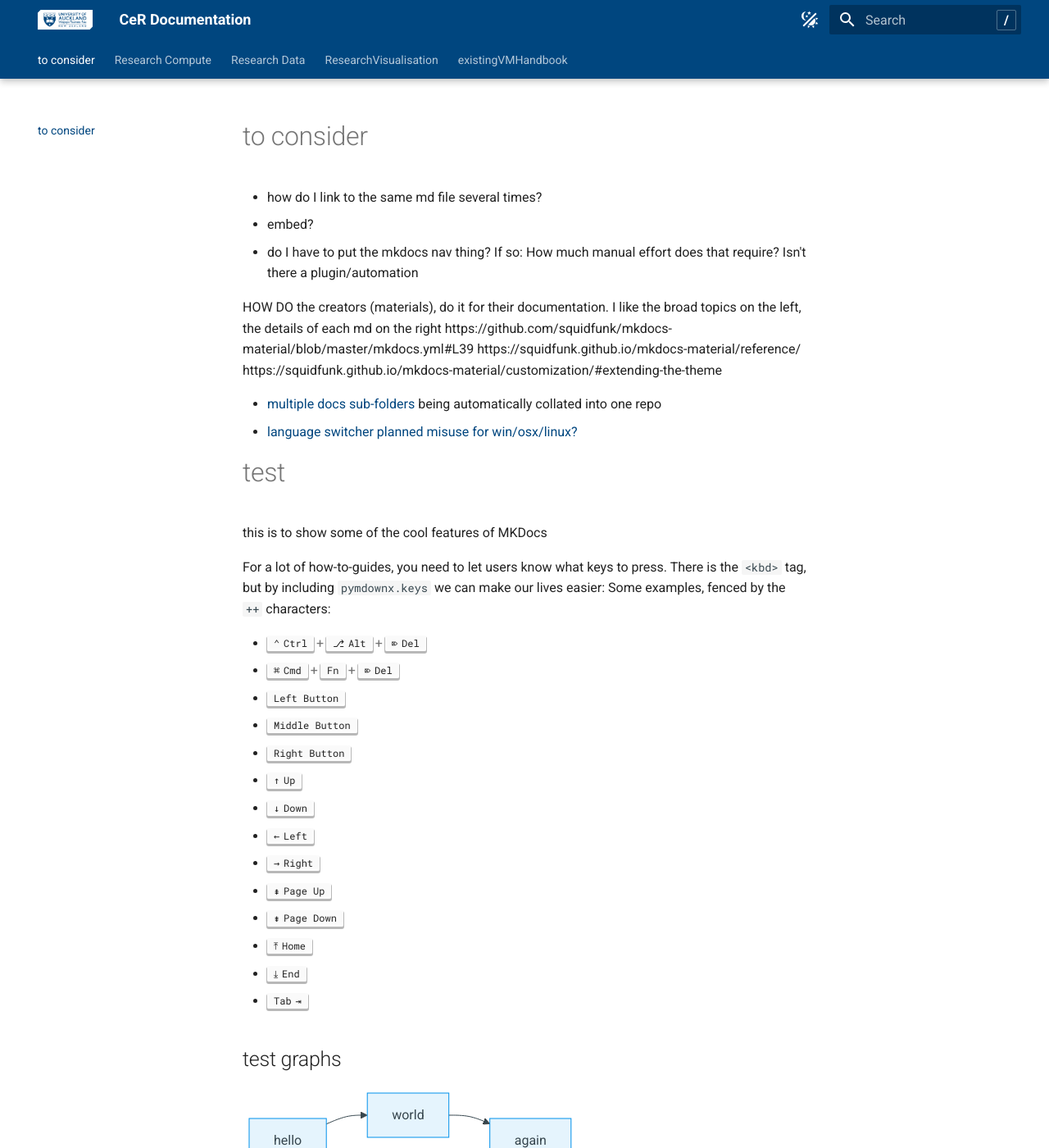
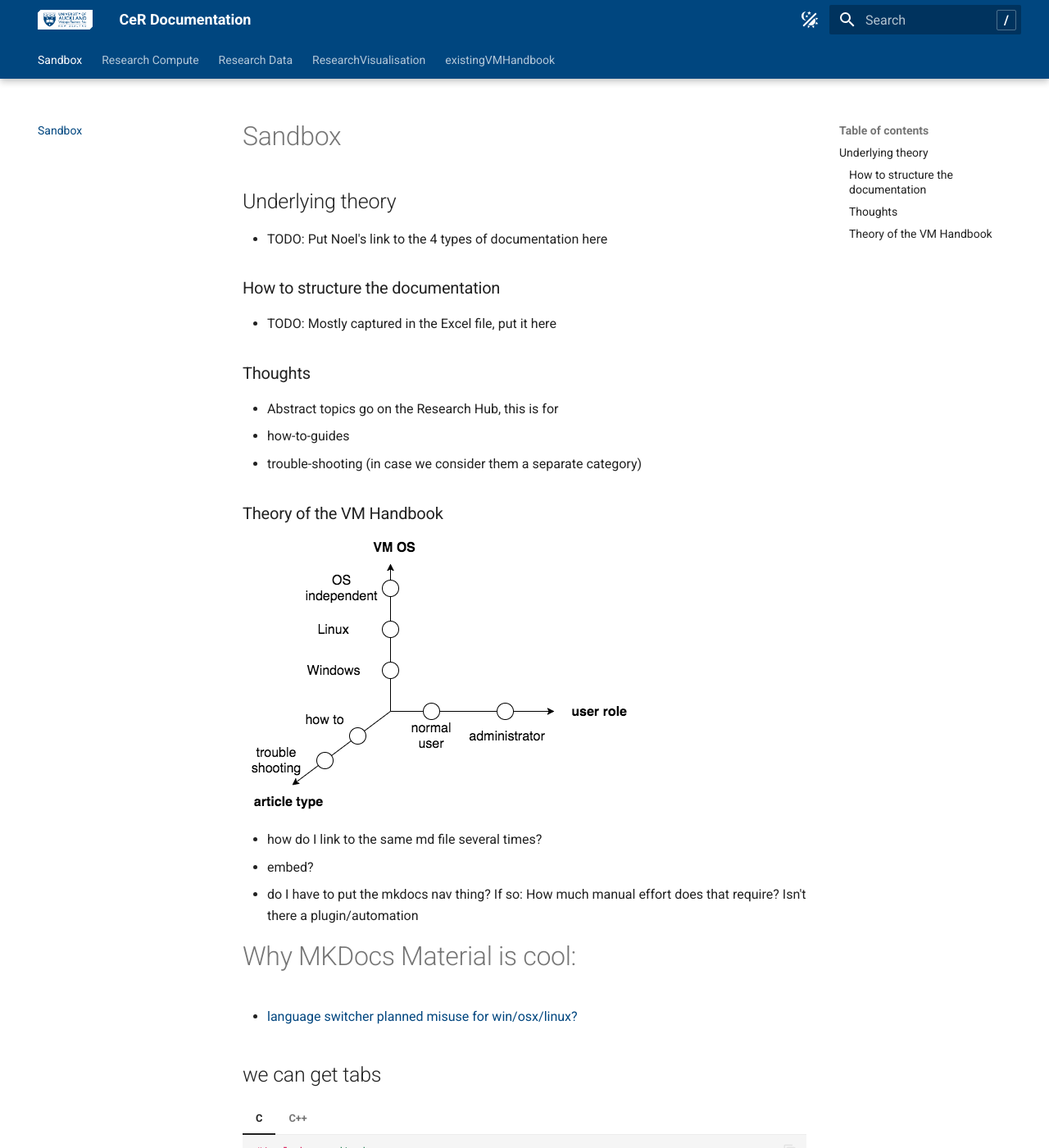
Before and after one commit to UoA-eResearch/cer-documentation, an MkDocs documentation site: the page built from docs/index.md, in a window 1280 px wide and 1400 px high. Shown: the whole window at 82% size. Built offline with MkDocs 1.6.1 and Material for MkDocs 9.7.7, drawn with Linux system fonts in a browser that asks for light colours; emoji names are drawn with the system emoji font; some of the changed text lies outside the part shown.

Commit message:
added more intro

````diff
--- a/docs/index.md
+++ b/docs/index.md
@@ -1,21 +1,74 @@
-# to consider
+# Sandbox
+
+## Underlying theory
+
+- TODO: Put Noel's link to the 4 types of documentation here
+
+### How to structure the documentation
+
+- TODO: Mostly captured in the Excel file, put it here
+
+### Thoughts
+
+- Abstract topics go on the Research Hub, this is for
+  - how-to-guides
+  - trouble-shooting (in case we consider them a separate category)
+
+### Theory of the VM Handbook
+
+![alt](existingVMHandbook/assets/categories.png)
+
 
 - how do I link to the same md file several times?
   - embed?
   - do I have to put the mkdocs nav thing? If so: How much manual effort does that require? Isn't there a plugin/automation
 
+# Why MKDocs Material is cool:
 
-HOW DO the creators (materials), do it for their documentation. I like the broad topics on the left, the details of each md on the right
-https://github.com/squidfunk/mkdocs-material/blob/master/mkdocs.yml#L39
-https://squidfunk.github.io/mkdocs-material/reference/
-https://squidfunk.github.io/mkdocs-material/customization/#extending-the-theme
-
-- [multiple docs sub-folders](https://github.com/backstage/mkdocs-monorepo-plugin) being automatically collated into one repo
 - [language switcher planned misuse for win/osx/linux?](https://squidfunk.github.io/mkdocs-material/setup/changing-the-language/#site-language-selector)
 
-# test
 
-this is to show some of the cool features of MKDocs
+## we can get tabs
+
+=== "C"
+
+    ``` c
+    #include <stdio.h>
+
+    int main(void) {
+      printf("Hello world!\n");
+      return 0;
+    }
+    ```
+
+=== "C++"
+
+    ``` c++
+    #include <iostream>
+
+    int main(void) {
+      std::cout << "Hello world!" << std::endl;
+      return 0;
+    }
+    ```
+## Admonitions aka Call-Outs
+
+!!! note "This is my title of the note"
+
+    Lorem ipsum dolor sit amet, consectetur adipiscing elit. Nulla et euismod
+    nulla. Curabitur feugiat, tortor non consequat finibus, justo purus auctor
+    massa, nec semper lorem quam in massa.
+
+??? tip "These can also be collapsible"
+
+    Lorem ipsum dolor sit amet, consectetur adipiscing elit. Nulla et euismod
+    nulla. Curabitur feugiat, tortor non consequat finibus, justo purus auctor
+    massa, nec semper lorem quam in massa.
+
+
+### Types to select from
+
+[Types](https://squidfunk.github.io/mkdocs-material/reference/admonitions/#supported-types)
 
 For a lot of how-to-guides, you need to let users know what keys to press.
 There is the `<kbd>` tag, but by including `pymdownx.keys` we can make our lives easier:
--- a/mkdocs.yml
+++ b/mkdocs.yml
@@ -53,6 +53,8 @@ markdown_extensions:
   - footnotes
   - pymdownx.details
   - pymdownx.superfences
+  - pymdownx.tabbed:
+      alternate_style: true
   - pymdownx.mark
   - attr_list
   - toc:
````
